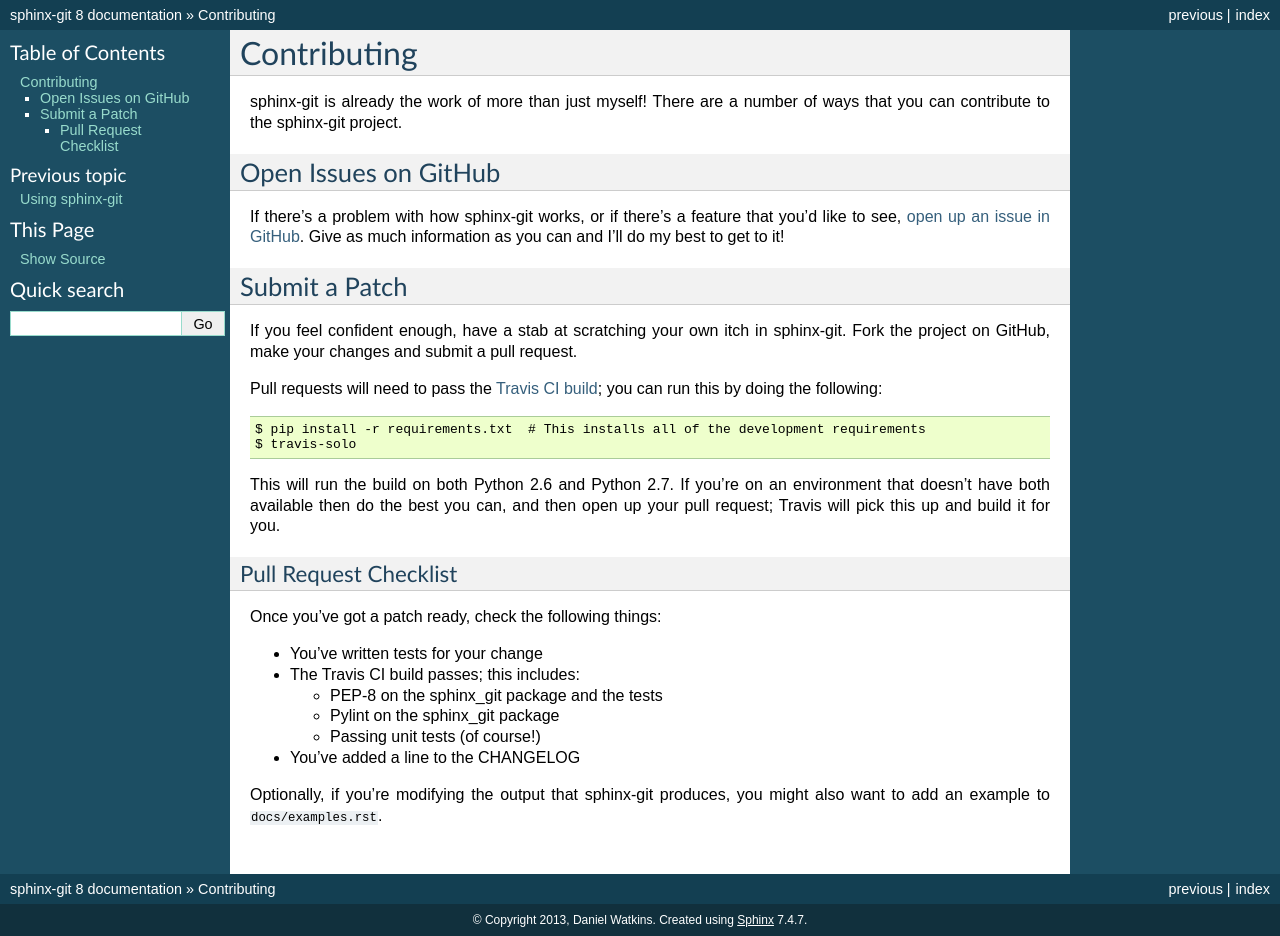
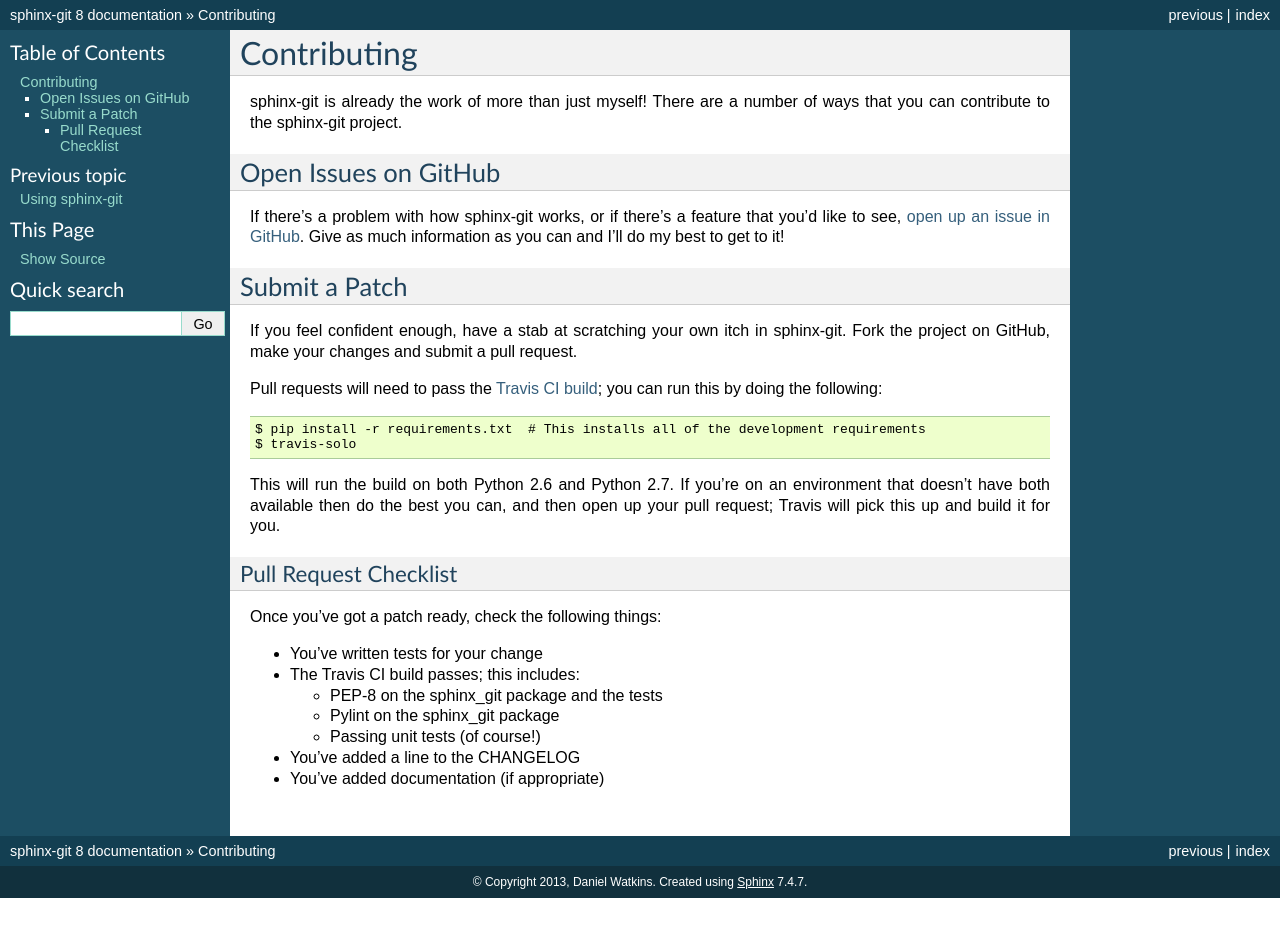
Before and after one commit to OddBloke/sphinx-git, a Sphinx documentation site: the page built from docs/contributing.rst, in a window 1280 px wide. Built offline with Sphinx 7.4.7, drawn with Linux system fonts in a browser that asks for light colours; after the commit the page ends 900 px from its top, so only the background shows below that.

Commit message:
Update PR checklist now that examples.rst is gone.

```diff
--- a/docs/contributing.rst
+++ b/docs/contributing.rst
@@ -41,9 +41,7 @@
   * Pylint on the sphinx_git package
   * Passing unit tests (of course!)
 * You've added a line to the CHANGELOG
-
-Optionally, if you're modifying the output that sphinx-git produces, you might
-also want to add an example to ``docs/examples.rst``.
+* You've added documentation (if appropriate)
 
 .. _open up an issue in GitHub: https://github.com/OddBloke/sphinx-git/issues/new
 .. _Travis CI build: https://travis-ci.org/OddBloke/sphinx-git/pull_requests
```
